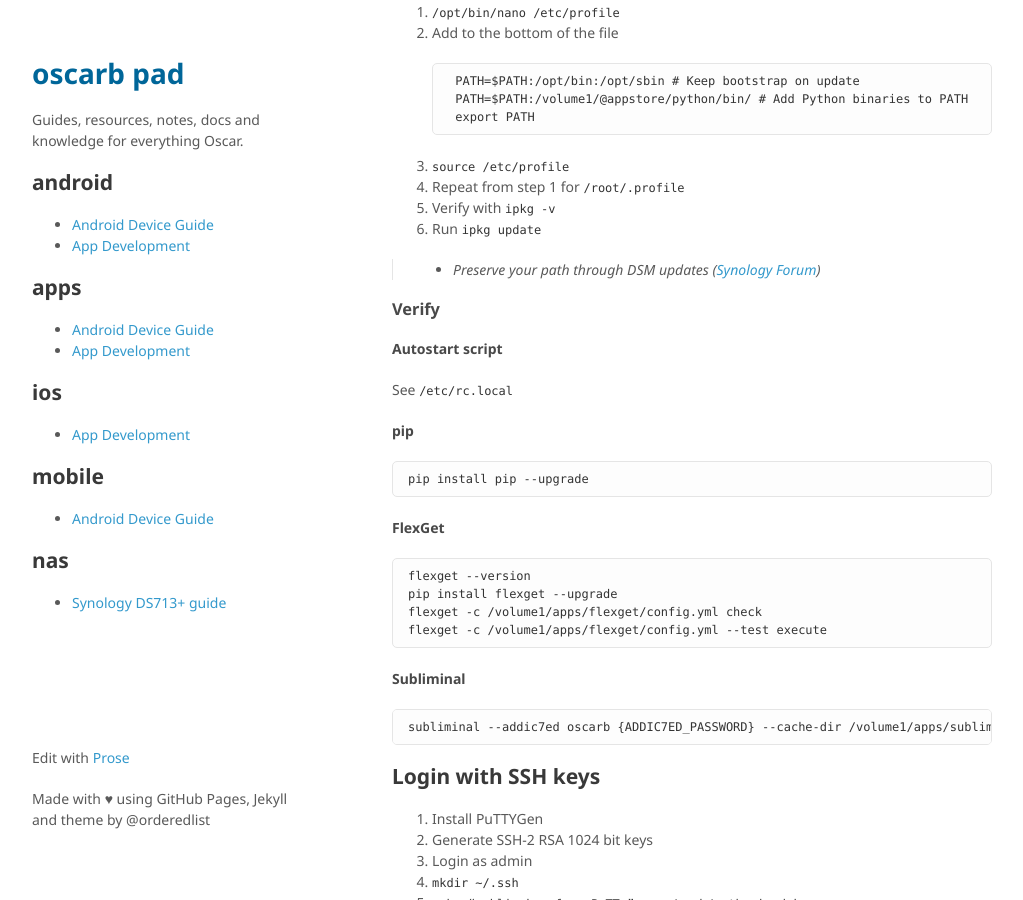
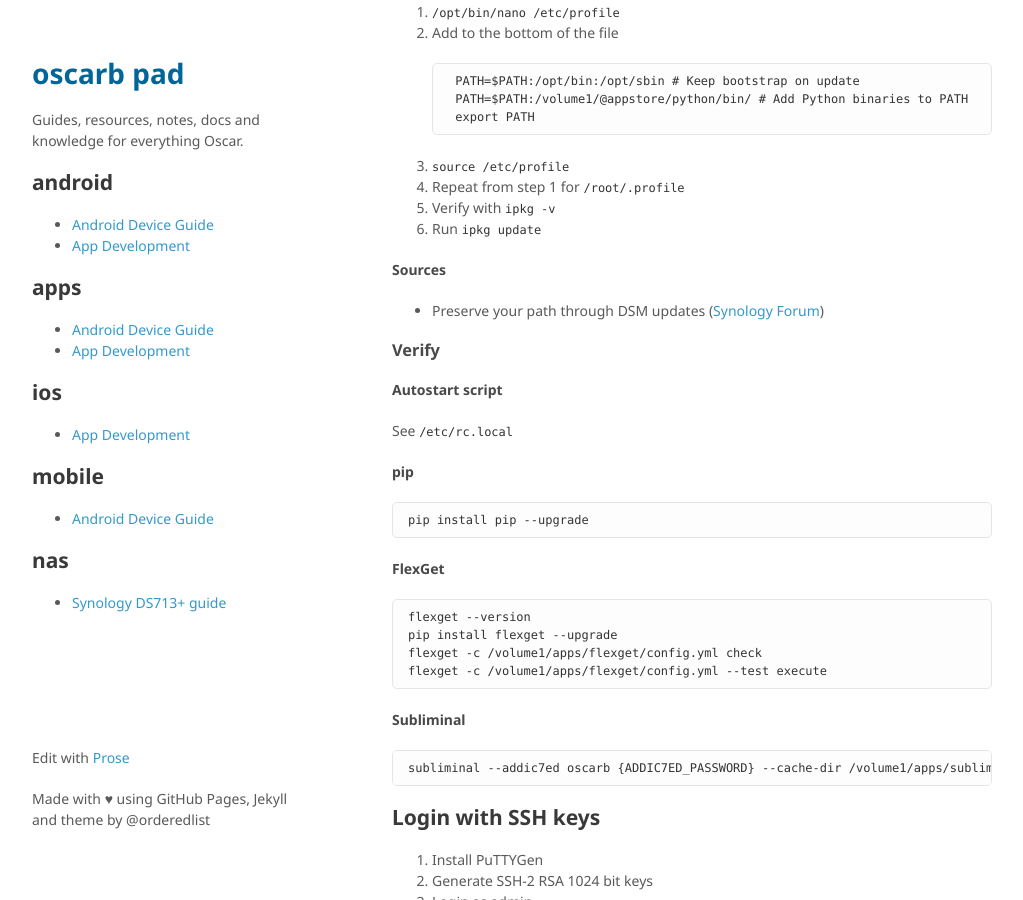
Before and after one commit to oscarb/pad, a Jekyll site: the page built from _docs/ds713.md, in a window 1280 px wide and 900 px high, scrolled down 375 px. Shown: the whole window, without its empty margins (128-1151 px from the left). Built offline with Jekyll 4.4.1, drawn with Linux system fonts in a browser that asks for light colours.

Commit message:
Update ds713.md

```diff
--- a/_docs/ds713.md
+++ b/_docs/ds713.md
@@ -28,7 +28,8 @@ When DSM is updated, sometimes access to ipkg and optware is lost.
 0. Verify with `ipkg -v`
 0. Run `ipkg update`
 
-> * Preserve your path through DSM updates ([Synology Forum](http://forum.synology.com/enu/viewtopic.php?f=40&t=95756))
+#### Sources
+* Preserve your path through DSM updates ([Synology Forum](http://forum.synology.com/enu/viewtopic.php?f=40&t=95756))
 
 ### Verify
 
```
